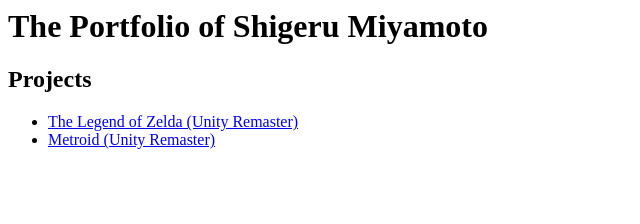
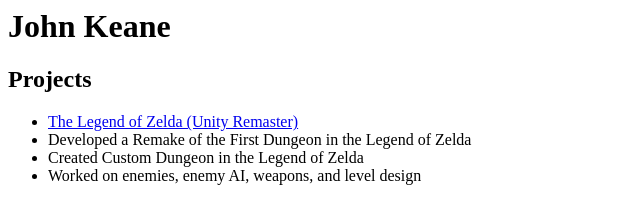
Before and after one commit to jjkeane/jjkeane.github.io, a plain HTML site: page index.html in a window 1280 px wide. Shown: the whole page, without its empty margins (0-640 px from the left). Drawn offline with Linux system fonts and the light colour scheme.

Commit message:
Updated index

```diff
--- a/index.html
+++ b/index.html
@@ -1,14 +1,19 @@
 <html>
 
 <!-- TODO: Replace Mr. Miyamoto's name with yours -->
-<h1>The Portfolio of Shigeru Miyamoto</h1>
+<h1>John Keane</h1>
 
 <h2>Projects</h2>
 
 <!-- TODO: Erase one of these two. Replace the 'href' link below with a link to your WebGL build page. -->
 <ul>
-<li><a href="https://cdn.destructoid.com//ul/317824-zelda%20memes.jpg">The Legend of Zelda (Unity Remaster)</a></li>
-<li><a href="https://pre00.deviantart.net/4fa1/th/pre/i/2010/254/0/4/chibi_metroid_by_freak_sider-d2yhe9u.png">Metroid (Unity Remaster)</a></li>
+<li><a href="https://cdn.destructoid.com//ul/317824-zelda%20memes.jpg">The Legend of Zelda (Unity Remaster)</a>
+<li>Developed a Remake of the First Dungeon in the Legend of Zelda</li>
+<li>Created Custom Dungeon in the Legend of Zelda</li>
+<li>Worked on enemies, enemy AI, weapons, and level design</li>
+
+</li>
+
 </ul>
 
 <!-- TIP: Rename this file "index.html", and it will become the default landing page whenever someone navigates their browser to your domain. -->
```
Also changed, not shown: 1 other file.
